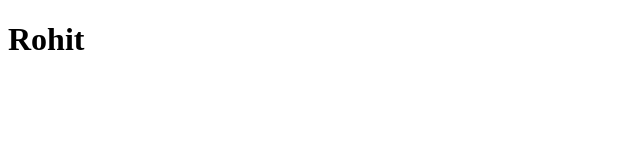
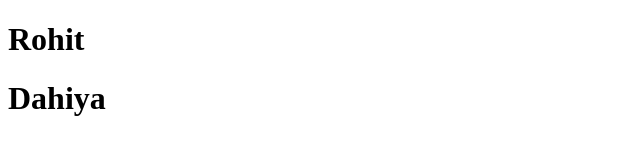
Before and after one commit to maynkxx/smalltechcompanies, a plain HTML site: page index.html in a window 1280 px wide. Shown: the whole page, without its empty margins (0-640 px from the left). Drawn offline with Linux system fonts and the light colour scheme.

Commit message:
Update index.html

```diff
--- a/index.html
+++ b/index.html
@@ -7,6 +7,7 @@
 </head>
 <body>
     <h1>Rohit</h1>
+    <h1>Dahiya</h1>
 
 </body>
 </html>
```
